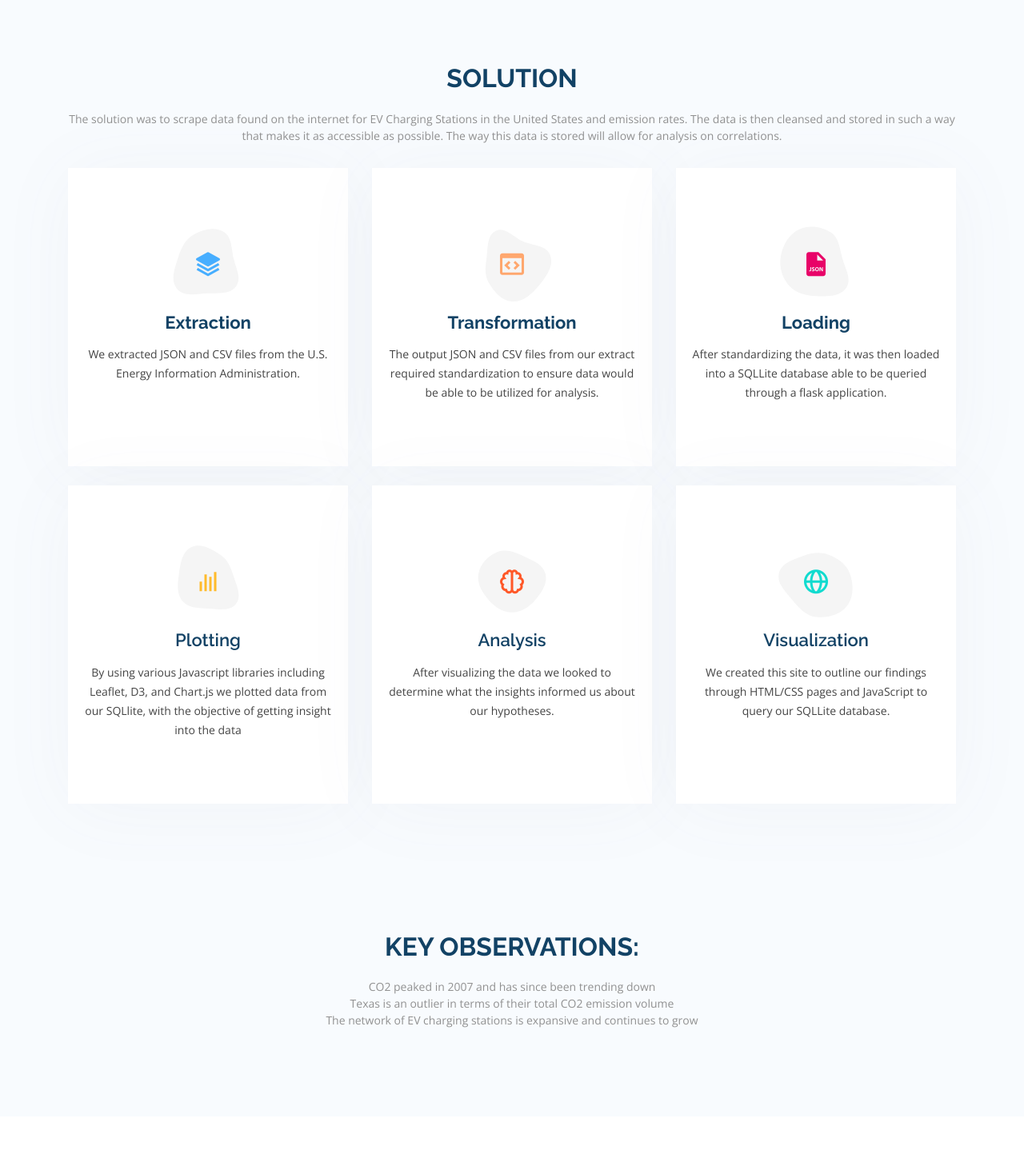
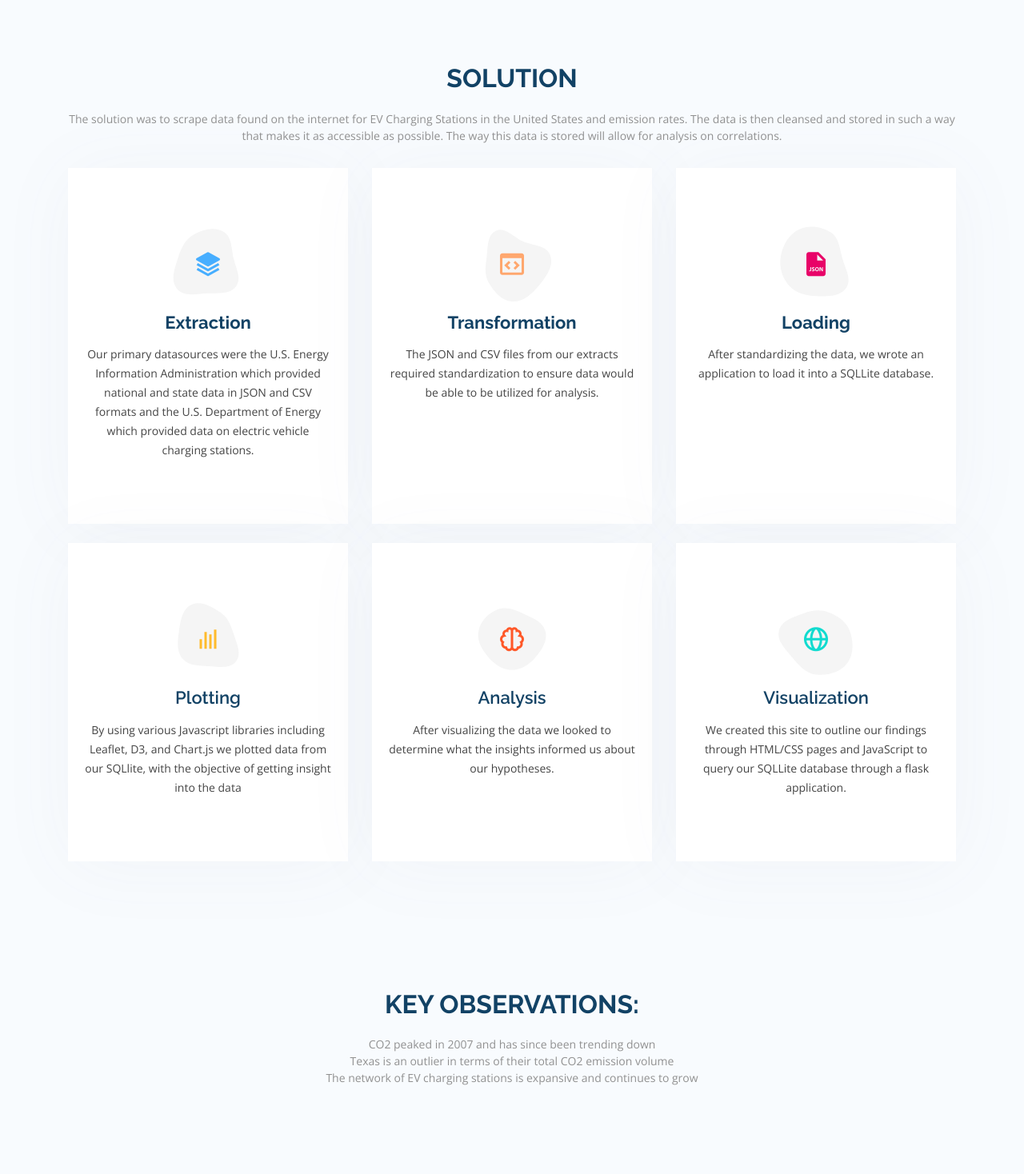
Before and after one commit to allychau/visualize_me_captain, a Flask app: page / in a window 1280 px wide. Shown: the part 1476-2944 px from the top of the page at 80% size. Before the commit the page ends 2872 px from the top, so only its background shows below. Run offline with Flask 2, Linux system fonts and the light colour scheme; some libraries are stand-ins or nearby versions.

Commit message:
Update index.html

```diff
--- a/templates/index.html
+++ b/templates/index.html
@@ -129,7 +129,7 @@
                 <i class="bx bxs-layer"></i>
               </div>
               <h4><a href=""><b>Extraction</b></a></h4>
-              <p>We extracted JSON and CSV files from the U.S. Energy Information Administration.</p>
+              <p>Our primary datasources were the U.S. Energy Information Administration which provided national and state data in JSON and CSV formats and the U.S. Department of Energy which provided data on electric vehicle charging stations.</p>
             </div>
           </div>
 
@@ -142,7 +142,7 @@
                 <i class="bx bx-code-block"></i>
               </div>
               <h4><a href=""><b>Transformation</b></a></h4>
-              <p>The output JSON and CSV files from our extract required standardization to ensure data would be able to be utilized for analysis.</p>
+              <p>The JSON and CSV files from our extracts required standardization to ensure data would be able to be utilized for analysis.</p>
             </div>
           </div>
 
@@ -155,7 +155,7 @@
                 <i class="bx bxs-file-json"></i>
               </div>
               <h4><a href=""><b>Loading</b></a></h4>
-              <p>After standardizing the data, it was then loaded into a SQLLite database able to be queried through a flask application.</p>
+              <p>After standardizing the data, we wrote an application to load it into a SQLLite database.</p>
             </div>
           </div>
 
@@ -194,7 +194,7 @@
                 <i class="bx bx-globe"></i>
               </div>
               <h4><a href="">Visualization</a></h4>
-              <p>We created this site to outline our findings through HTML/CSS pages and JavaScript to query our SQLLite database.</p>
+              <p>We created this site to outline our findings through HTML/CSS pages and JavaScript to query our SQLLite database through a flask application.</p>
             </div>
           </div>
 
```
